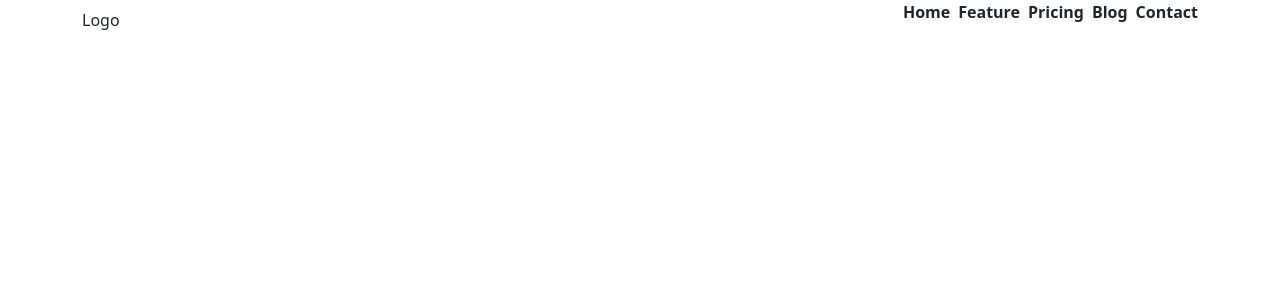
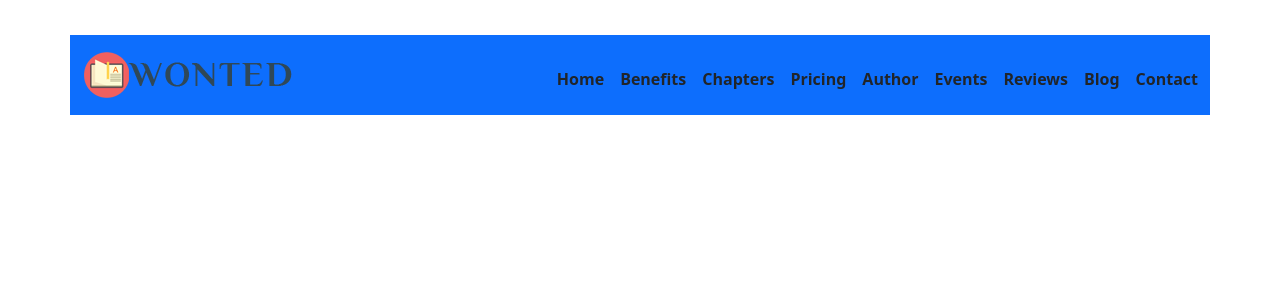
Before and after one commit to Khushbupatel05/pr-5-Bootstrap-landingpage, a React (Vite) app: page / in a window 1280 px wide. Shown: the top 300 px of the page. Built offline with nearby package versions, Linux system fonts and the light colour scheme.

Commit message:
commit for header

```diff
--- a/src/assets/Components/Header.jsx
+++ b/src/assets/Components/Header.jsx
@@ -3,26 +3,30 @@ import React from 'react'
 
 const Header = () => {
   return (
-    <>
-      <header className='container'>
-        <div className='d-flex align-items-center justify-content-between'>
+    <header>
+      <div className="container">
+        <div className="row">
+          <div className='custom-nav-wrapper d-flex align-items-center justify-content-between py-3 bg-primary'>
             <div>
-              <img src="" alt="" />
-              Logo
+              <img src="/image/wonted-logo.png" alt="logo" />
             </div>
             <nav>
-                <ul className='d-flex gap-2 fw-bold align-items-center justify-content-center'>
-                  <li>Home</li>
-                  <li>Feature</li>
-                  <li>Pricing</li>
-                  <li>Blog</li>
-                  <li>Contact</li>
-                </ul>
+              <ul className='d-flex align-items-center justify-content-center gap-3 fw-semibold pt-2 m-0 menu'>
+                <li className='nav-link'>Home</li>
+                <li className='nav-link'>Benefits</li>
+                <li className='nav-link'>Chapters</li>
+                <li className='nav-link'>Pricing</li>
+                <li className='nav-link'>Author</li>
+                <li className='nav-link'>Events</li>
+                <li className='nav-link'>Reviews</li>
+                <li className='nav-link'>Blog</li>
+                <li className='nav-link'>Contact</li>
+              </ul>
             </nav>
+          </div>
         </div>
-      </header>
-    </>
-  )
-}
-
+      </div>
+    </header>
+  );
+};
 export default Header
--- a/src/index.css
+++ b/src/index.css
@@ -2,3 +2,36 @@
     box-sizing: border-box;
     list-style: none;
 }
+.custom-nav-wrapper {
+    margin-top: 35px !important;
+    padding-left: 15px;
+    padding-right: 15px;
+    position: sticky;
+    top: 0;
+    left: 0;
+    z-index: 1000;
+}
+.nav-link {
+  position: relative;
+  cursor: pointer;
+  padding-bottom: 5px;
+  color: white; /* adjust as needed */
+  transition: color 0.3s ease;
+}
+
+.nav-link::after {
+  content: "";
+  position: absolute;
+  left: 50%;
+  transform: translateX(-50%);
+  bottom: 0 !important;
+  width: 30px;
+  height: 2px;
+  background-color: #c27b7f;
+  opacity: 0;
+  transition: all 0.4s cubic-bezier(0.3, 0.1, 0.58, 1);
+}
+
+.nav-link:hover::after {
+  opacity: 1;
+}
```
Also changed, not shown: public/image/wonted-logo.png (added).
